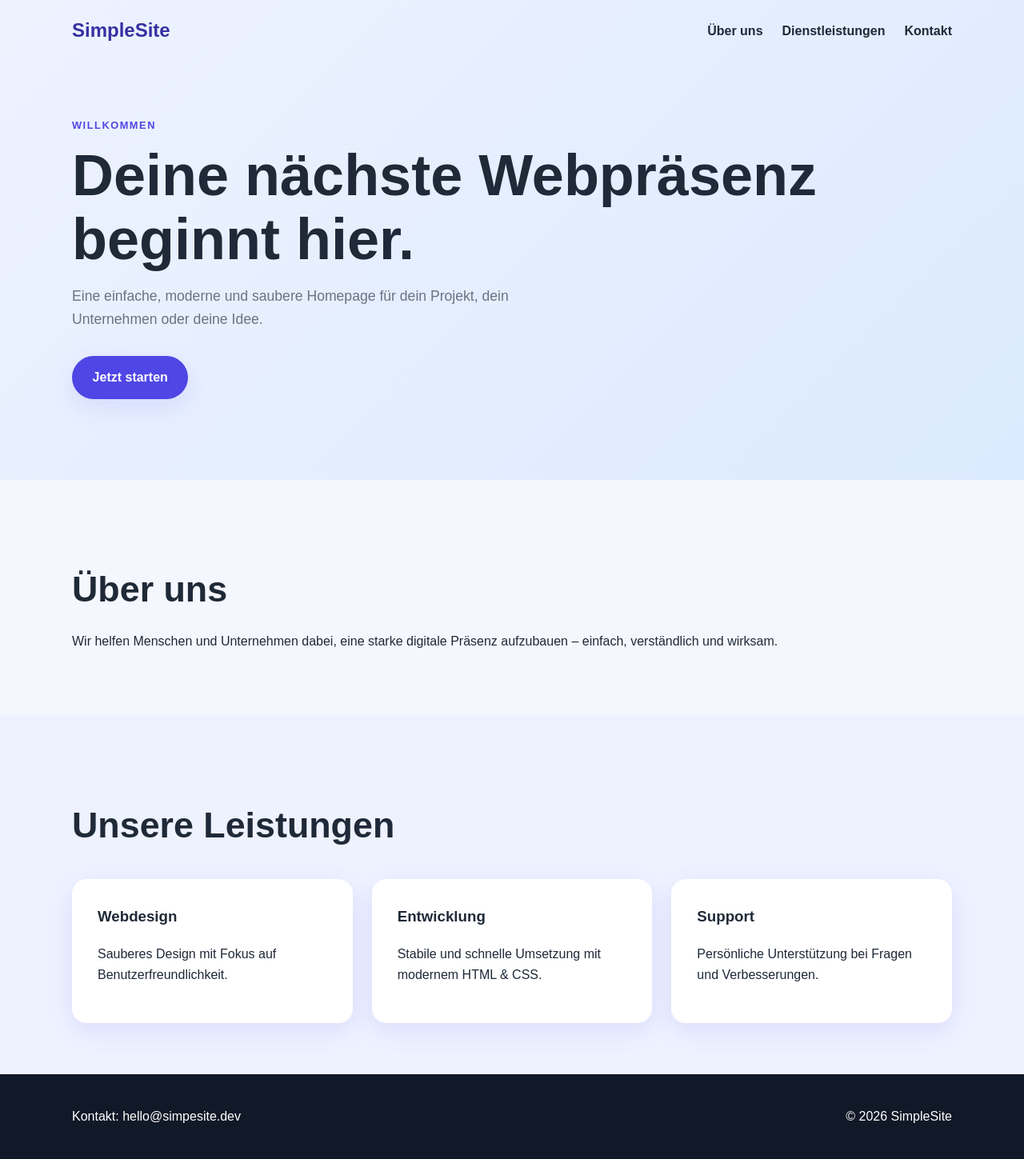
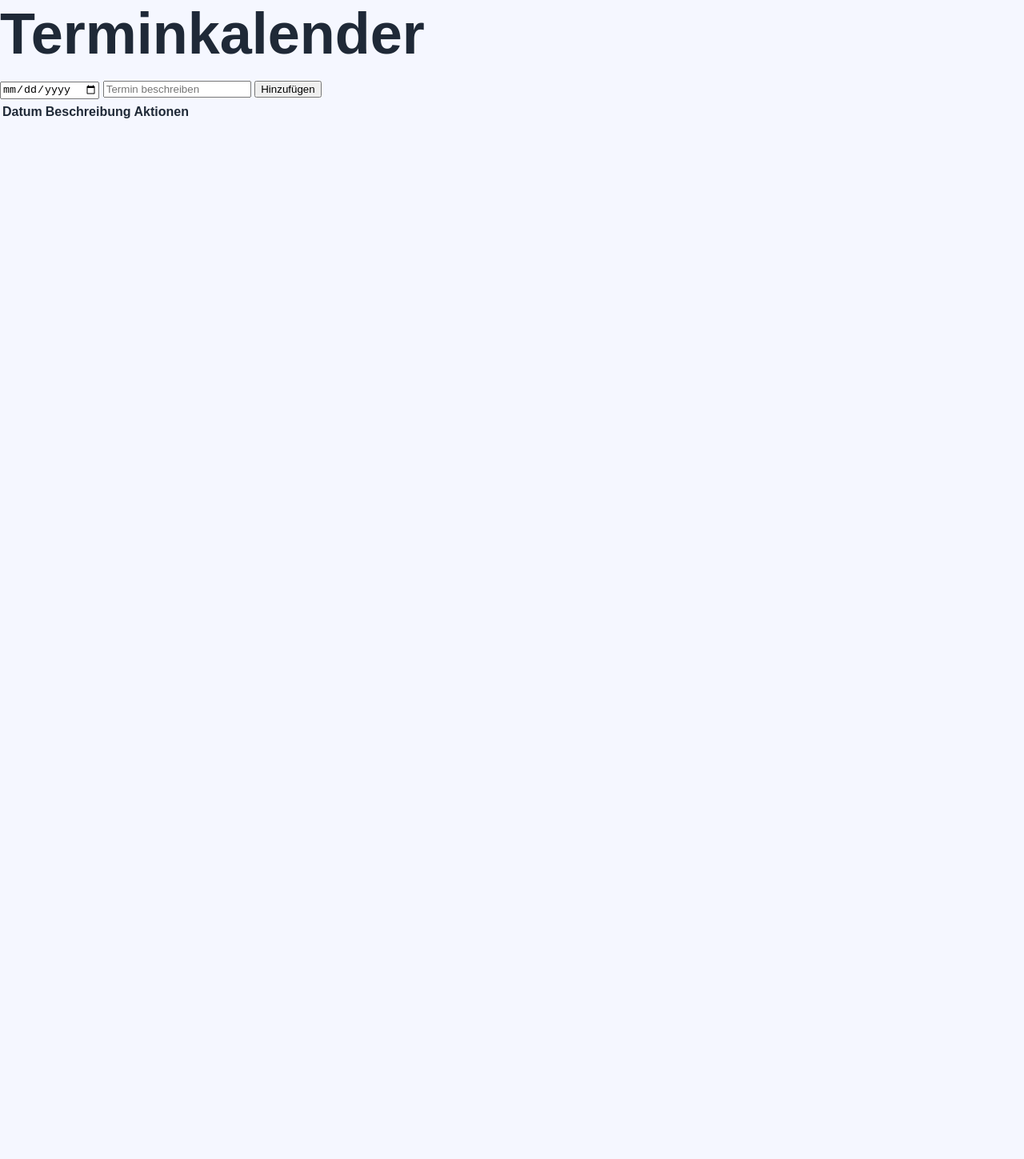
Before and after one commit to mgoldi68/simple-website, a plain HTML site: page index.html in a window 1280 px wide. Shown: the whole page at 80% size. After the commit the page ends 800 px from the top, so only its background shows below. Drawn offline with Linux system fonts and the light colour scheme.

Commit message:
Replace the static landing page with a simple event list app

```diff
--- a/index.html
+++ b/index.html
@@ -3,68 +3,31 @@
   <head>
     <meta charset="UTF-8" />
     <meta name="viewport" content="width=device-width, initial-scale=1.0" />
-    <title>Meine einfache Website</title>
+    <title>Termine</title>
     <link rel="stylesheet" href="style.css" />
   </head>
   <body>
-    <header class="hero">
-      <nav class="nav container">
-        <div class="logo">SimpleSite</div>
-        <div class="nav-links">
-          <a href="#about">Über uns</a>
-          <a href="#services">Dienstleistungen</a>
-          <a href="#contact">Kontakt</a>
-        </div>
-      </nav>
+    <div class="app">
+      <h1>Terminkalender</h1>
 
-      <div class="container hero-content">
-        <div>
-          <p class="eyebrow">Willkommen</p>
-          <h1>Deine nächste Webpräsenz beginnt hier.</h1>
-          <p class="subtitle">
-            Eine einfache, moderne und saubere Homepage für dein Projekt, dein
-            Unternehmen oder deine Idee.
-          </p>
-          <a class="button" href="#contact">Jetzt starten</a>
-        </div>
+      <div class="toolbar">
+        <input type="date" id="dateInput" />
+        <input type="text" id="textInput" placeholder="Termin beschreiben" />
+        <button id="addBtn">Hinzufügen</button>
       </div>
-    </header>
 
-    <main>
-      <section id="about" class="section container">
-        <h2>Über uns</h2>
-        <p>
-          Wir helfen Menschen und Unternehmen dabei, eine starke digitale
-          Präsenz aufzubauen – einfach, verständlich und wirksam.
-        </p>
-      </section>
+      <table>
+        <thead>
+          <tr>
+            <th>Datum</th>
+            <th>Beschreibung</th>
+            <th>Aktionen</th>
+          </tr>
+        </thead>
+        <tbody id="eventTableBody"></tbody>
+      </table>
+    </div>
 
-      <section id="services" class="section alt">
-        <div class="container">
-          <h2>Unsere Leistungen</h2>
-          <div class="cards">
-            <article class="card">
-              <h3>Webdesign</h3>
-              <p>Sauberes Design mit Fokus auf Benutzerfreundlichkeit.</p>
-            </article>
-            <article class="card">
-              <h3>Entwicklung</h3>
-              <p>Stabile und schnelle Umsetzung mit modernem HTML & CSS.</p>
-            </article>
-            <article class="card">
-              <h3>Support</h3>
-              <p>Persönliche Unterstützung bei Fragen und Verbesserungen.</p>
-            </article>
-          </div>
-        </div>
-      </section>
-    </main>
-
-    <footer id="contact" class="footer">
-      <div class="container footer-content">
-        <p>Kontakt: hello@simpesite.dev</p>
-        <p>© 2026 SimpleSite</p>
-      </div>
-    </footer>
+    <script src="script.js"></script>
   </body>
 </html>
```
